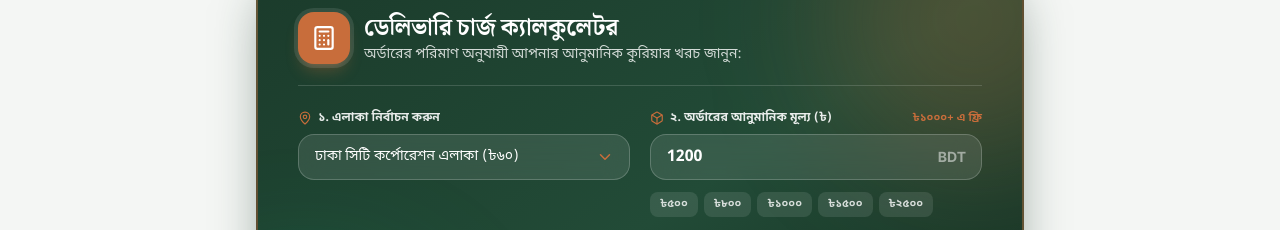
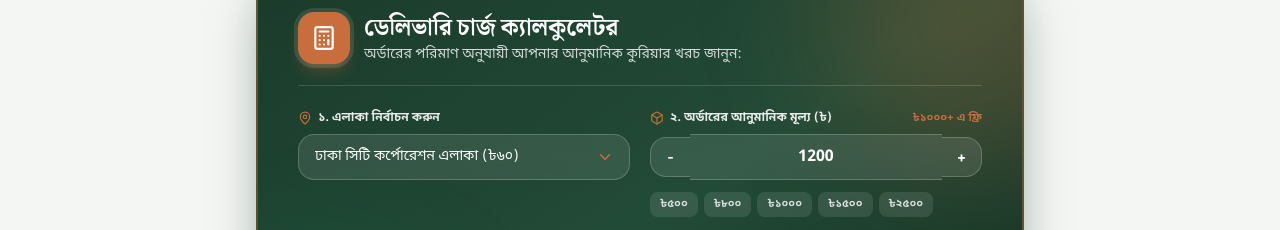
Before and after one commit to tridib371/prokriti-barta, a React (Vite) app: page /delivery in a window 1280 px wide. Shown: the part 1680-1910 px from the top of the page. Built offline with nearby package versions, Linux system fonts and the light colour scheme.

Commit message:
fix: hide default browser HTML number spinner arrows globally and add custom styled steppers in Delivery calculator

```diff
--- a/src/index.css
+++ b/src/index.css
@@ -90,14 +90,13 @@ html.lenis, html.lenis body {
   -webkit-backdrop-filter: blur(12px);
 }
 
-[data-theme="dark"] .glass-panel {
-  background: rgba(23, 36, 30, 0.88);
+/* Remove default HTML number input spinner arrows */
+input[type="number"]::-webkit-outer-spin-button,
+input[type="number"]::-webkit-inner-spin-button {
+  -webkit-appearance: none;
+  margin: 0;
 }
-
-.shadow-card {
-  box-shadow: 0 8px 24px -4px rgba(27, 59, 43, 0.06);
+input[type="number"] {
+  -moz-appearance: textfield;
+  appearance: textfield;
 }
-
-[data-theme="dark"] .shadow-card {
-  box-shadow: 0 8px 24px -4px rgba(0, 0, 0, 0.4);
-}
--- a/src/pages/Delivery.jsx
+++ b/src/pages/Delivery.jsx
@@ -383,7 +383,18 @@ export default function Delivery() {
                 </span>
               </label>
 
-              <div className="relative">
+              <div className="relative flex items-center">
+                <button
+                  type="button"
+                  onClick={() => {
+                    const nextVal = Math.max(0, (Number(calcAmount) || 0) - 100);
+                    setCalcAmount(nextVal.toString());
+                  }}
+                  className="w-10 h-10 rounded-l-2xl bg-white/10 hover:bg-white/20 active:scale-95 border border-r-0 border-white/20 text-white flex items-center justify-center font-bold text-sm transition-all cursor-pointer shrink-0"
+                  title="-৳100"
+                >
+                  -
+                </button>
                 <input
                   type="number"
                   placeholder="1200"
@@ -392,11 +403,19 @@ export default function Delivery() {
                     const val = e.target.value;
                     setCalcAmount(val === '' ? '' : val.replace(/^0+(?=\d)/, ''));
                   }}
-                  className="w-full bg-white/10 backdrop-blur-md text-white px-4 py-2.5 rounded-2xl border border-white/20 focus:border-accent focus:bg-white/15 focus:ring-2 focus:ring-accent/30 outline-none text-base font-bold font-bn-sans transition-all"
+                  className="w-full bg-white/10 backdrop-blur-md text-white text-center py-2.5 border-y border-white/20 focus:border-accent focus:bg-white/15 outline-none text-base font-bold font-bn-sans transition-all [appearance:textfield] [&::-webkit-outer-spin-button]:appearance-none [&::-webkit-inner-spin-button]:appearance-none"
                 />
-                <span className="absolute right-4 top-1/2 -translate-y-1/2 text-white/50 font-bold text-sm">
-                  BDT
-                </span>
+                <button
+                  type="button"
+                  onClick={() => {
+                    const nextVal = (Number(calcAmount) || 0) + 100;
+                    setCalcAmount(nextVal.toString());
+                  }}
+                  className="w-10 h-10 rounded-r-2xl bg-white/10 hover:bg-white/20 active:scale-95 border border-l-0 border-white/20 text-white flex items-center justify-center font-bold text-sm transition-all cursor-pointer shrink-0"
+                  title="+৳100"
+                >
+                  +
+                </button>
               </div>
 
               {/* Quick-Preset Tap Chips */}
```
